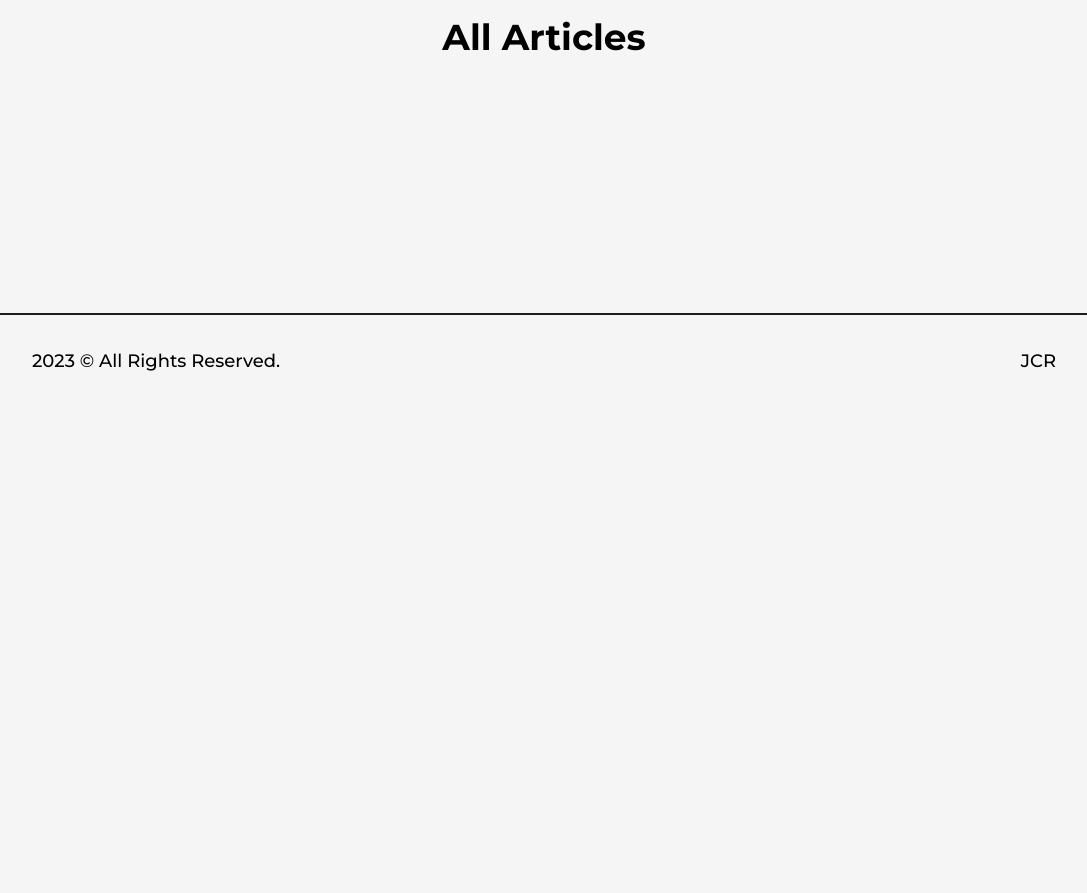
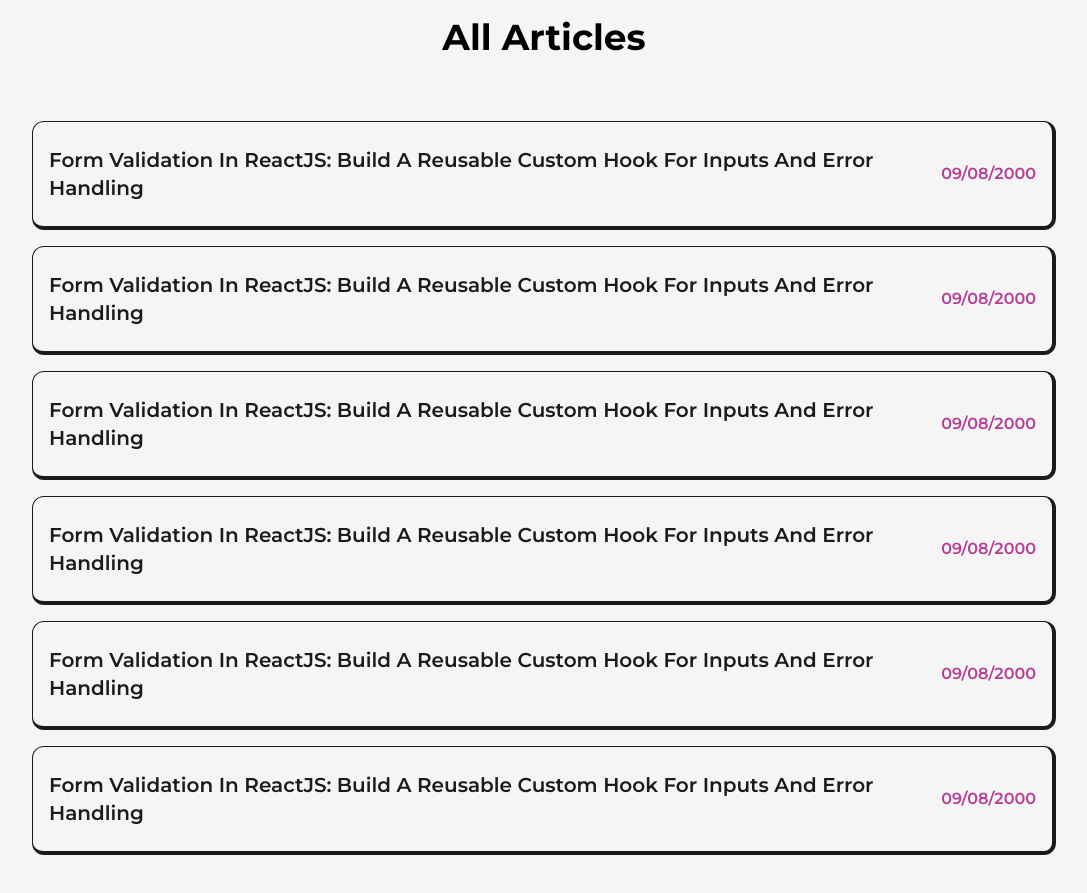
Before and after one commit to JesusC-R/portfolio, a Next.js app: page /articles in a window 1280 px wide. Shown: the part 1040-1933 px from the top of the page, without its empty margins (96-1183 px from the left). Before the commit the page ends 1447 px from the top, so only its background shows below. Built offline with nearby package versions, Linux system fonts and the light colour scheme.

Commit message:
Feat: Add Article card for non featured articles.

```diff
--- a/src/app/(pages)/articles/page.tsx
+++ b/src/app/(pages)/articles/page.tsx
@@ -5,17 +5,21 @@
 import Head from "next/head";
 import Image, { StaticImageData } from "next/image";
 import Link from "next/link";
+import { motion } from "framer-motion";
 
 // Article Images
 import articleImg from "../../../../public/images/articles/pagination component in reactjs.jpg";
-import { motion } from "framer-motion";
+import articleImg2 from "../../../../public/images/articles/smooth scrolling in reactjs.png";
+import articleImg3 from "../../../../public/images/articles/create modal component in react using react portals.png";
 
 interface ArticleProps {
   img: StaticImageData | string;
   title: string;
-  time: string;
-  summary: string;
+  time?: string;
+  date?: string;
+  summary?: string;
   link: string;
+  isFeatured?: boolean;
 }
 
 const FramerImage = motion(Image);
@@ -24,9 +28,12 @@
   img,
   title,
   time,
+  date,
   summary,
   link,
+  isFeatured,
 }) => {
+  if (isFeatured) {
     return (
       <li
         className="col-span-1 w-full p-4 bg-light border border-solid
@@ -58,6 +65,18 @@
         </Link>
       </li>
     );
+  }
+  return (
+    <li
+      className="relative w-full p-4 py-6 my-4 rounded-xl flex items-center
+        justify-between bg-light text-dark first:mt-0 border border-solid
+        border-dark border-r-4 border-b-4">
+      <Link href={link} target="_blank">
+        <h2 className="capitalize text-xl font-semibold hover:underline">{title}</h2>
+      </Link>
+      <span className="text-primary font-semibold pl-4 ">{date}</span>
+    </li>
+  );
 };
 
 const Articles = () => {
@@ -79,6 +98,7 @@
                 ReactJS project."
               time="9 min read"
               link="/"
+              isFeatured
             />
             <Article
               img={articleImg}
@@ -88,11 +108,56 @@
                 ReactJS project."
               time="9 min read"
               link="/"
+              isFeatured
             />
           </ul>
           <h2 className="font-bold text-4xl w-full text-center my-16 mt-32">
             All Articles
           </h2>
+          <ul>
+            <Article
+              title="Form Validation In ReactJS: Build A Reusable Custom Hook For Inputs
+                And Error Handling"
+              img={articleImg3}
+              date="09/08/2000"
+              link="/"
+            />
+            <Article
+              title="Form Validation In ReactJS: Build A Reusable Custom Hook For Inputs
+                And Error Handling"
+              img={articleImg3}
+              date="09/08/2000"
+              link="/"
+            />
+            <Article
+              title="Form Validation In ReactJS: Build A Reusable Custom Hook For Inputs
+                And Error Handling"
+              img={articleImg3}
+              date="09/08/2000"
+              link="/"
+            />
+            <Article
+              title="Form Validation In ReactJS: Build A Reusable Custom Hook For Inputs
+                And Error Handling"
+              img={articleImg3}
+              date="09/08/2000"
+              link="/"
+            />
+            <Article
+              title="Form Validation In ReactJS: Build A Reusable Custom Hook For Inputs
+                And Error Handling"
+              img={articleImg3}
+              date="09/08/2000"
+              link="/"
+            />
+            <Article
+              title="Form Validation In ReactJS: Build A Reusable Custom Hook For Inputs
+                And Error Handling"
+              img={articleImg3}
+              date="09/08/2000"
+              link="/"
+            />
+          </ul>
         </Layout>
       </div>
     </>
```
Lines whose indentation alone changed are shown as unchanged.
